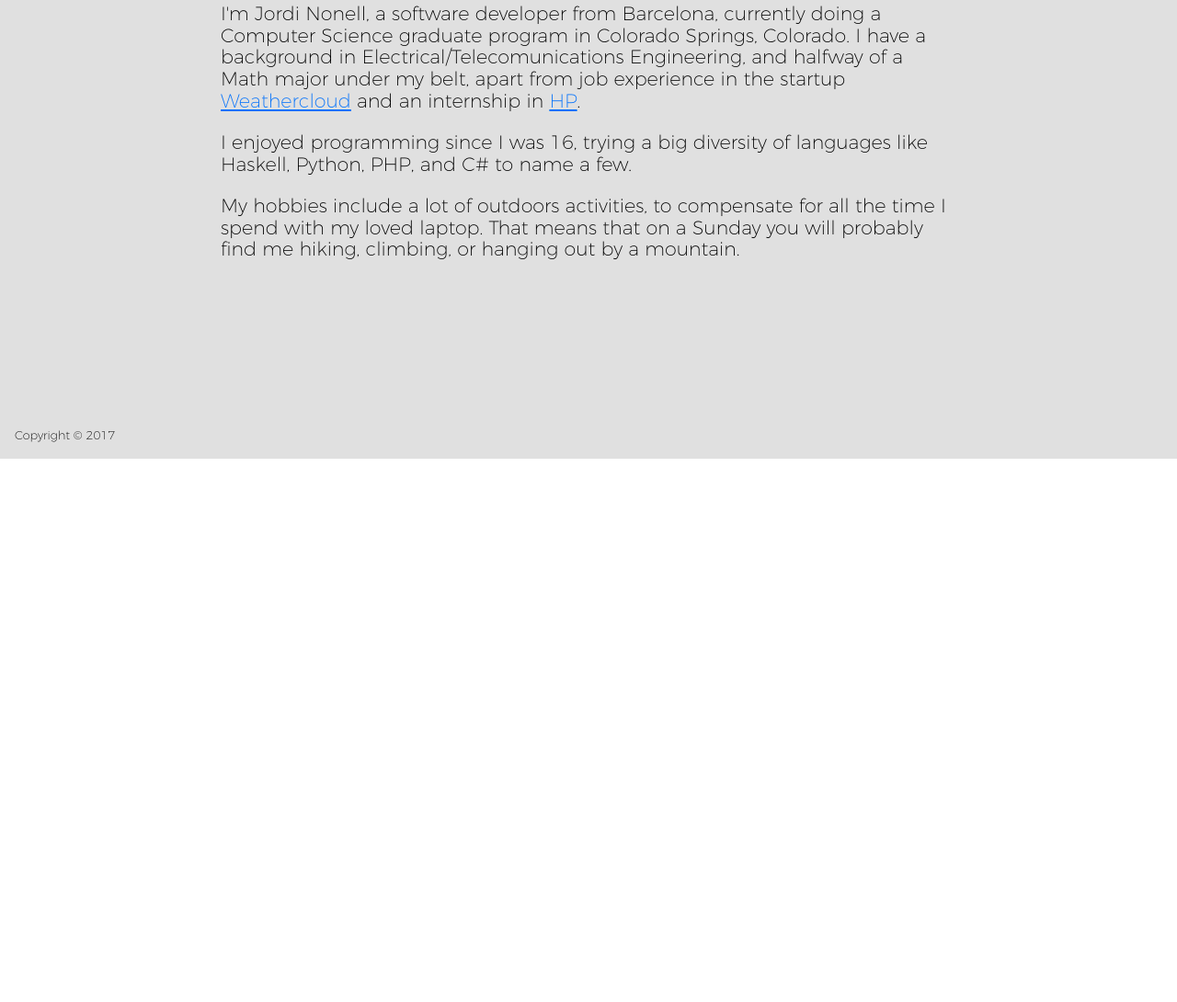
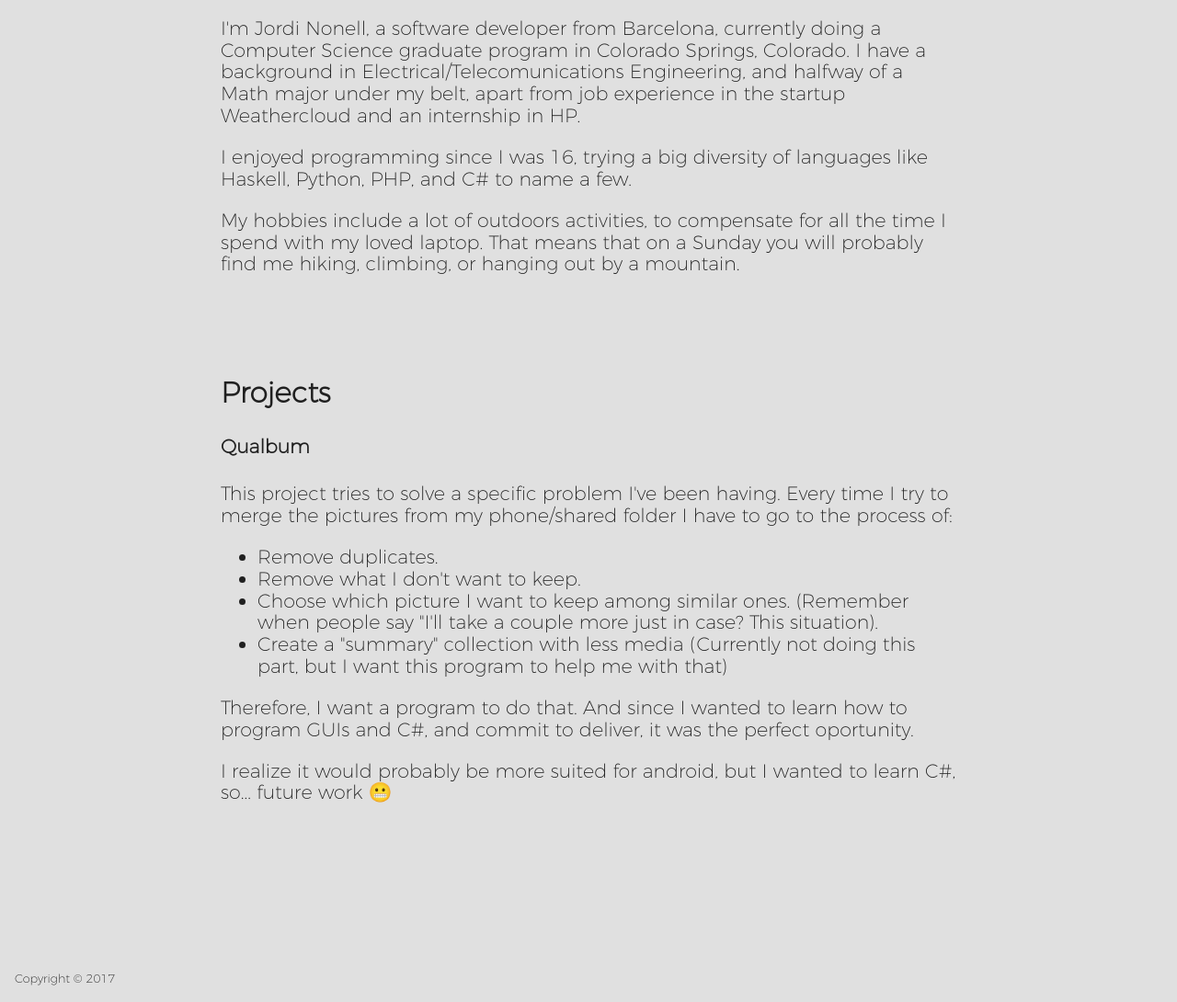
Before and after one commit to auburus/jnonell-webpage, a plain HTML site: page public/index.html in a window 1280 px wide. Shown: the part 933-2023 px from the top of the page at 92% size. Before the commit the page ends 1432 px from the top, so only its background shows below. Drawn offline with Linux system fonts and the light colour scheme.

Commit message:
Added projects section (need to make it prettier)

```diff
--- a/public/css/styles.css
+++ b/public/css/styles.css
@@ -1,16 +1,3 @@
-/* ---------------------------------------------------------
-   Default link styling
-   ---------------------------------------------------------*/
-    a:link { color:#0271fb; }
-    a:visited { color:#bd02fb; }
-    a:hover, a:focus { color:#000; }
-    a:active { color:#fb0e02; }
-
-
-
-/* ---------------------------------------------------------
-   Author's styles
-   ---------------------------------------------------------*/
 @font-face {
     font-family: 'Montserrat';
     src: url('./Montserrat-ExtraLight.otf')
@@ -21,11 +8,21 @@
     width: 100%;
     padding: 0;
     margin: 0;
+    color: #202020;
 }
 
 body {
     font-family: 'Montserrat';
 }
+
+a {
+    text-decoration: none;
+}
+
+a, a:visited, a:hover, a:active {
+    color: inherit;
+}
+
 body > header {
     position: fixed;
     top: 0;
@@ -69,15 +66,19 @@
 }
 
 main {
-        padding-top: 3rem;
     padding-bottom: 10rem;
 }
 
 section {
     width: 800px;
+    padding-top: 4rem;
     margin-left: auto;
     margin-right: auto;
     font-size: 1.3rem;
+}
+
+.project a:hover {
+    color:#606060;
 }
 
 @media (max-width: 1200px) {
--- a/public/index.html
+++ b/public/index.html
@@ -41,6 +41,33 @@
                     you will probably
                     find me hiking, climbing, or hanging out by a mountain.</p>
             </section>
+
+            <section class="projects">
+                <h2>Projects</h2>
+                <div class="project">
+                    <h4>
+                        <a href="https://github.com/auburus/qualbum">Qualbum</a>
+                    </h4>
+                    <p>This project tries to solve a specific problem I've been
+                        having. Every time I try to merge the pictures from my
+                        phone/shared folder I have to go to the process of:</p>
+                    <ul>
+                        <li>Remove duplicates.</li>
+                        <li>Remove what I don't want to keep.</li>
+                        <li>Choose which picture I want to keep among
+                            similar ones. (Remember when people say "I'll take
+                            a couple more just in case? This situation).</li>
+                        <li>Create a "summary" collection with less media
+                            (Currently not doing this part, but I want this program
+                            to help me with that)</li>
+                    </ul>
+                    <p>Therefore, I want a program to do that. And since I wanted
+                    to learn how to program GUIs and C#, and commit to deliver, it
+                    was the perfect oportunity.</p>
+                    <p>I realize it would probably be more suited for android,
+                    but I wanted to learn C#, so... future work 😬</p>
+                </div>
+            </section>
         </main>
         <footer role="contentinfo">
             <!--
```
Also changed, not shown: public/css/styles.min.css. Lines whose indentation alone changed are shown as unchanged.
